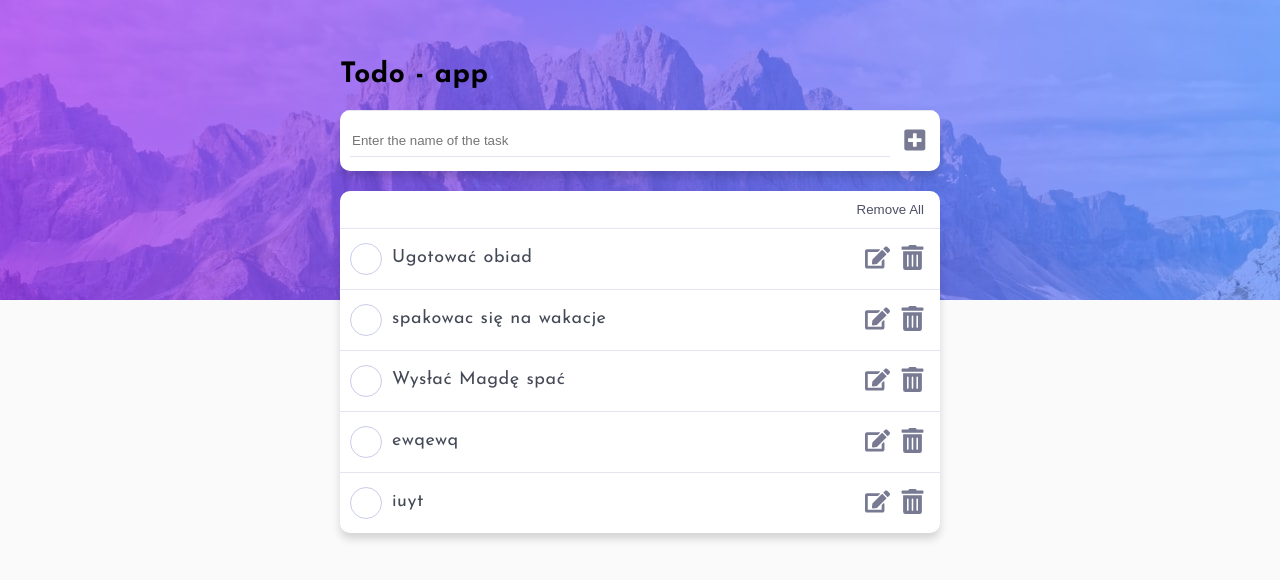
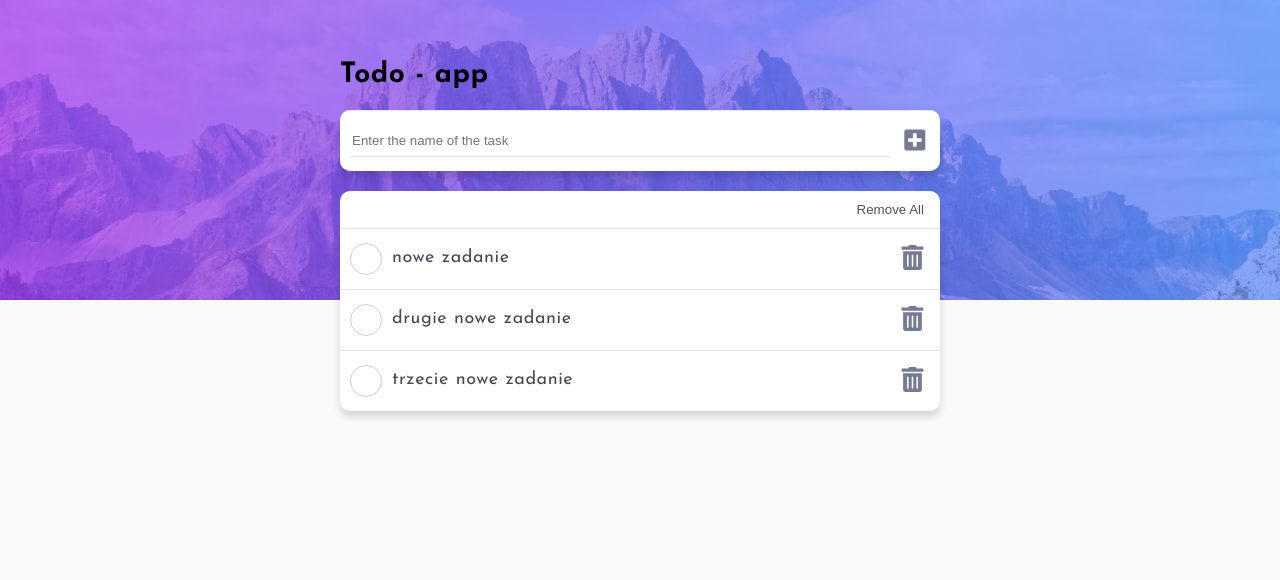
Before and after one commit to krycha20/reactapp, a React (Create React App) app: page / in a window 1280 px wide. Shown: the top 580 px of the page. Built offline with nearby package versions, Linux system fonts and the light colour scheme; data requests are answered from the project's data file.

Commit message:
add kreypress function to input

```diff
--- a/db.json
+++ b/db.json
@@ -1,29 +1,19 @@
 {
   "tasks": [
     {
-      "id": 1,
-      "title": "Ugotować obiad",
-      "done": false
+      "title": "nowe zadanie",
+      "done": false,
+      "id": 1
     },
     {
-      "id": 2,
-      "title": "spakowac się na wakacje",
-      "done": false
+      "title": "drugie nowe zadanie",
+      "done": false,
+      "id": 2
     },
     {
-      "id": 3,
-      "title": "Wysłać Magdę spać",
-      "done": false
-    },
-    {
-      "title": "ewqewq",
+      "title": "trzecie nowe zadanie",
       "done": false,
-      "id": 4
-    },
-    {
-      "title": "iuyt",
-      "done": false,
-      "id": 5
+      "id": 3
     }
   ]
 }
--- a/src/components/Todo/newTodoForm.js
+++ b/src/components/Todo/newTodoForm.js
@@ -1,7 +1,9 @@
 import React from 'react';
 import { FontAwesomeIcon } from '@fortawesome/react-fontawesome';
 
-const NewTodoForm = ({onChange, inputValue, onSubmit}) => {
+
+const NewTodoForm = ({onChange, inputValue, onSubmit, onKeyPress}) => {
+
   return (
     <div className="card">
       <input
@@ -9,6 +11,7 @@ const NewTodoForm = ({onChange, inputValue, onSubmit}) => {
         placeholder="Enter the name of the task"
         value={inputValue}
         onChange={onChange}
+        onKeyDown={onKeyPress}
       />
       <button className="add-button" onClick={onSubmit}>
         <FontAwesomeIcon icon="plus-square" />
--- a/src/components/Todo/todo.js
+++ b/src/components/Todo/todo.js
@@ -46,7 +46,14 @@ class Todo extends Component {
   addTodo = async () => {
     const { tasks, inputValue } = this.state;
     const task = await toDoItemApi.create({ title: inputValue, done: false});
-    this.setState({ tasks: _.append(task, tasks), inputeValue: ''})
+    if(inputValue !== '')
+      this.setState({ tasks: _.append(task, tasks), inputValue: ''});
+  }
+
+  handleKeyDown = (event) => {
+    if(event.keyCode === 13) {
+      this.addTodo();
+    }
   }
 
   findById = (id, arr) => {
@@ -56,7 +63,7 @@ class Todo extends Component {
   }
 
   destroyTodo = async (id) => {
-    const { tasks} = this.state;
+    const { tasks } = this.state;
     await toDoItemApi.destroy(id)
     const { index } = this.findById(id, tasks);
 
@@ -99,10 +106,13 @@ class Todo extends Component {
             onSubmit={this.addTodo}
             onChange={this.updateDraft}
             inputValue={inputValue}
+            onKeyPress={this.handleKeyDown}
             />
         </div>
         {otherOptions}
-        <div className="card-container tasks-list">{taskItem}</div>
+        <div className={`card-container tasks-list${!taskItem.length ? ' noTask' : ''}`}>
+          {taskItem.length ? taskItem : `You don't have tasks`}
+        </div>
       </div>
     )
   }
--- a/src/components/Todo/todo.scss
+++ b/src/components/Todo/todo.scss
@@ -18,8 +18,14 @@
 }
 
 .tasks-list {
-  border-top-left-radius: 0;
-  border-top-right-radius: 0;
+  &:not(.noTask) {
+    border-top-left-radius: 0;
+    border-top-right-radius: 0;
+  }
+  &.noTask {
+    padding: 15px 10px;
+    text-align: center;
+  }
 }
 
 .card {
@@ -43,7 +49,6 @@
 .card-content {
   display: flex;
   align-items: center;
-  // justify-content: space-between;
 }
 
 .button {
--- a/src/components/Todo/todoItem.js
+++ b/src/components/Todo/todoItem.js
@@ -11,17 +11,17 @@ class TodoItem extends Component {
     const done = props.task.done;
 
     return (
-      <div className={`card${done ? ' completed' : '' }`} >
+      <div className={`card${done ? ' completed' : '' }`}>
         <div className="card-content">
           <span className={`check-button${done ? ' checked' : '' }`} onClick={() => props.markClicked(props.task.id)}></span>
           <h2>{title}</h2>
         </div>
         <div className="action-buttons">
-          <span className="button edit-button"
+          {/* <span className="button edit-button"
             // onClick={() => props.editHandler(props.task.id, title)}
             >
             <FontAwesomeIcon icon="edit" />
-          </span>
+          </span> */}
           <span className="button remove-button"
             onClick={this.destroy}
             >
```
